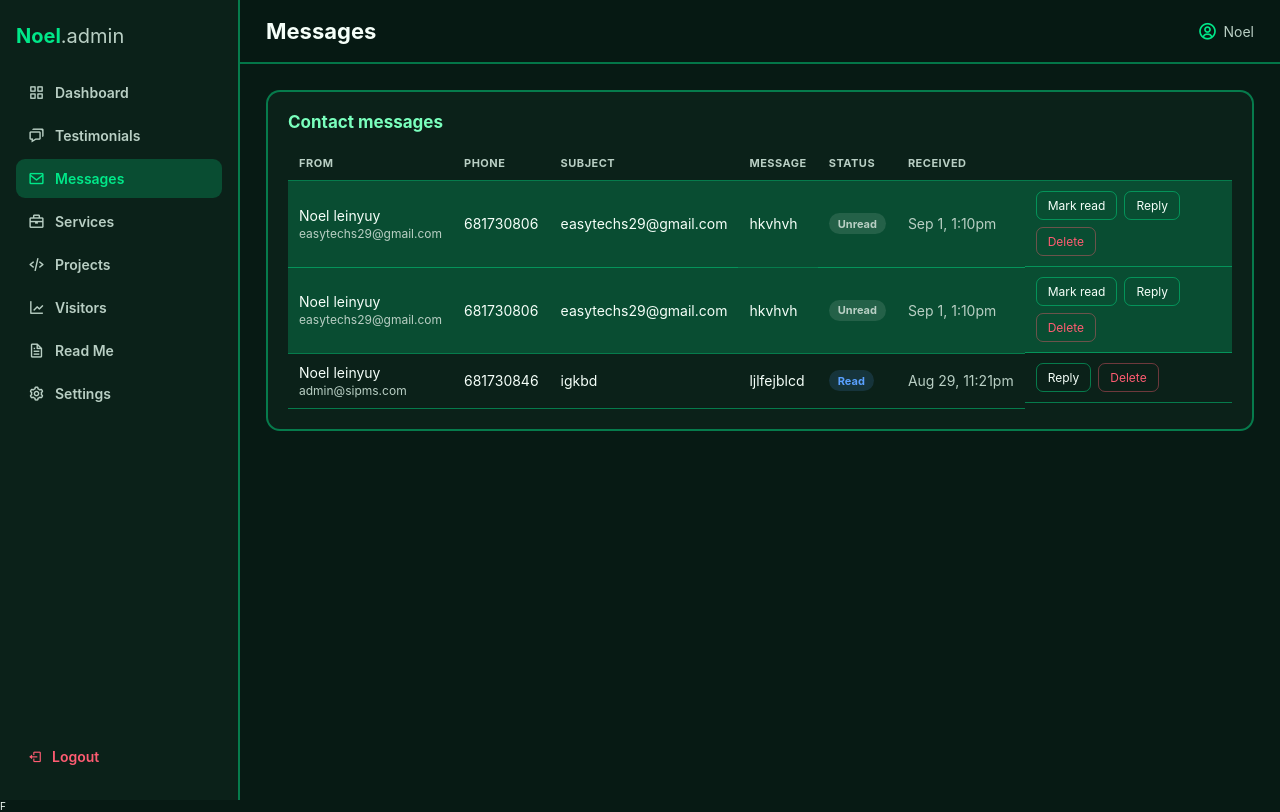
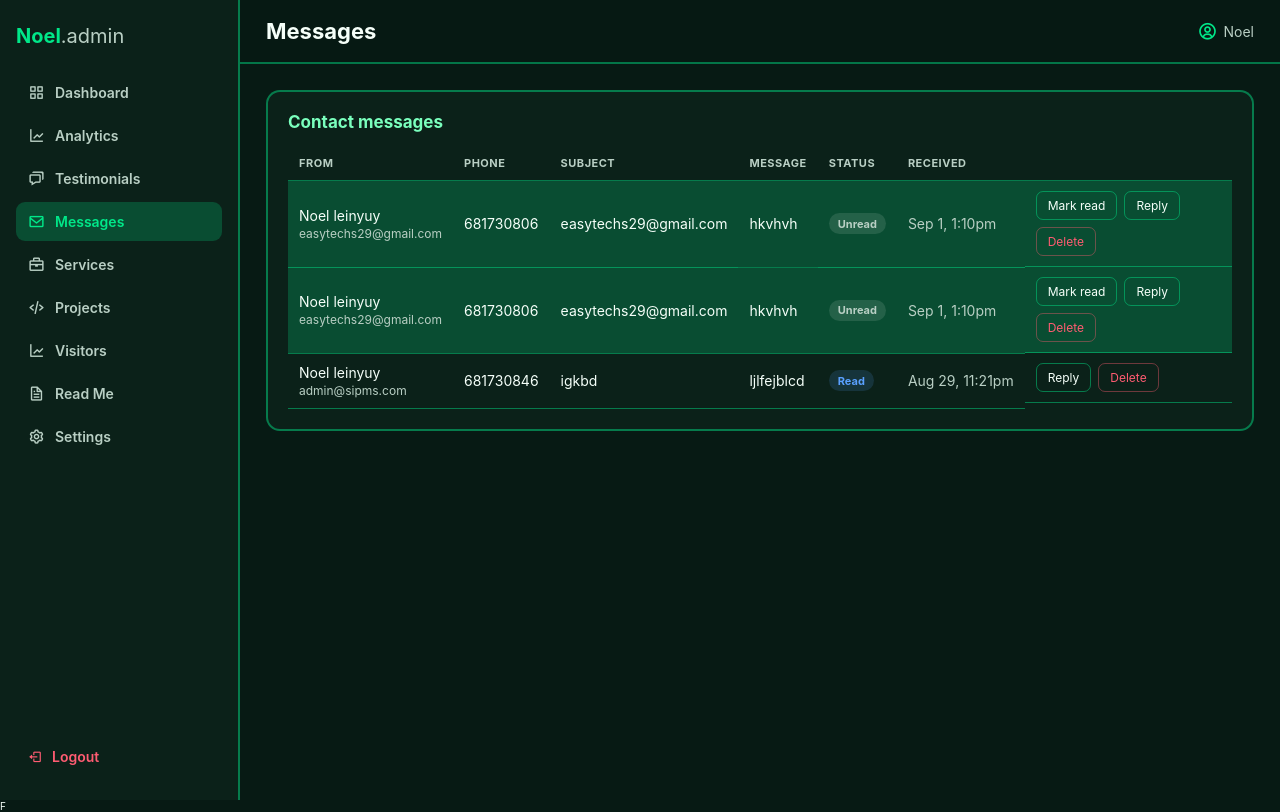
Before and after one commit to noelleinyuy/portfolio, a PHP site: page /admin_messages.php in a window 1280 px wide. Run offline with PHP 8.4, Linux system fonts and the light colour scheme; a user stored in the database is signed in; data comes from the database, SQL or seed files in the repository; some libraries are stand-ins or nearby versions.

Commit message:
Add analytics link to admin pages

```diff
--- a/admin_dashboard.php
+++ b/admin_dashboard.php
@@ -66,6 +66,7 @@ $recentMessages = $conn->query("SELECT * FROM portfolio_messages ORDER BY $order
 
             <nav class="admin-nav">
                 <a href="admin_dashboard.php" class="active"><i class="bx bx-grid-alt"></i> Dashboard</a>
+                <a href="admin_analytics.php"><i class="bx bx-line-chart"></i> Analytics</a>
                 <a href="admin_testimonials.php"><i class="bx bx-chat"></i> Testimonials</a>
                 <a href="admin_messages.php"><i class="bx bx-envelope"></i> Messages</a>
                 <a href="admin_services.php"><i class="bx bx-briefcase"></i> Services</a>
--- a/admin_messages.php
+++ b/admin_messages.php
@@ -80,6 +80,7 @@ $statusBadge = [
 
         <nav class="admin-nav">
             <a href="admin_dashboard.php"><i class="bx bx-grid-alt"></i> Dashboard</a>
+            <a href="admin_analytics.php"><i class="bx bx-line-chart"></i> Analytics</a>
             <a href="admin_testimonials.php"><i class="bx bx-chat"></i> Testimonials</a>
             <a href="admin_messages.php" class="active"><i class="bx bx-envelope"></i> Messages</a>
             <a href="admin_services.php"><i class="bx bx-briefcase"></i> Services</a>
--- a/admin_projects.php
+++ b/admin_projects.php
@@ -111,6 +111,7 @@ $projects = $conn->query("SELECT * FROM portfolio_projects ORDER BY ProjectID DE
 
         <nav class="admin-nav">
             <a href="admin_dashboard.php"><i class="bx bx-grid-alt"></i> Dashboard</a>
+            <a href="admin_analytics.php"><i class="bx bx-line-chart"></i> Analytics</a>
             <a href="admin_testimonials.php"><i class="bx bx-chat"></i> Testimonials</a>
             <a href="admin_messages.php"><i class="bx bx-envelope"></i> Messages</a>
             <a href="admin_services.php"><i class="bx bx-briefcase"></i> Services</a>
--- a/admin_services.php
+++ b/admin_services.php
@@ -104,6 +104,7 @@ $services = $conn->query("SELECT * FROM portfolio_services ORDER BY ServiceID DE
 
         <nav class="admin-nav">
             <a href="admin_dashboard.php"><i class="bx bx-grid-alt"></i> Dashboard</a>
+            <a href="admin_analytics.php"><i class="bx bx-line-chart"></i> Analytics</a>
             <a href="admin_testimonials.php"><i class="bx bx-chat"></i> Testimonials</a>
             <a href="admin_messages.php"><i class="bx bx-envelope"></i> Messages</a>
             <a href="admin_services.php" class="active"><i class="bx bx-briefcase"></i> Services</a>
--- a/admin_visitors.php
+++ b/admin_visitors.php
@@ -72,6 +72,7 @@ $recentActions = $conn->query("
 
         <nav class="admin-nav">
             <a href="admin_dashboard.php"><i class="bx bx-grid-alt"></i> Dashboard</a>
+            <a href="admin_analytics.php"><i class="bx bx-line-chart"></i> Analytics</a>
             <a href="admin_testimonials.php"><i class="bx bx-chat"></i> Testimonials</a>
             <a href="admin_messages.php"><i class="bx bx-envelope"></i> Messages</a>
             <a href="admin_services.php"><i class="bx bx-briefcase"></i> Services</a>
```
